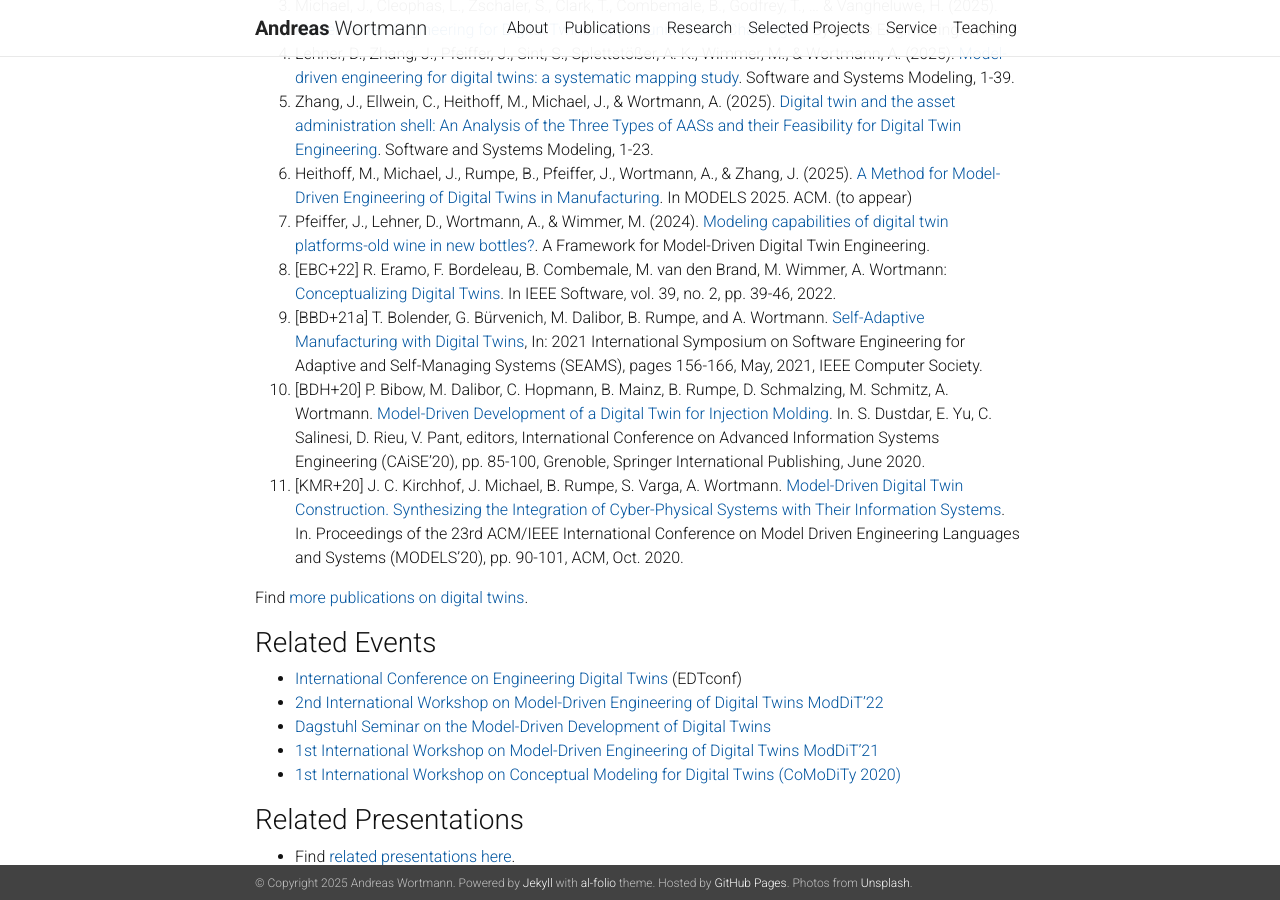
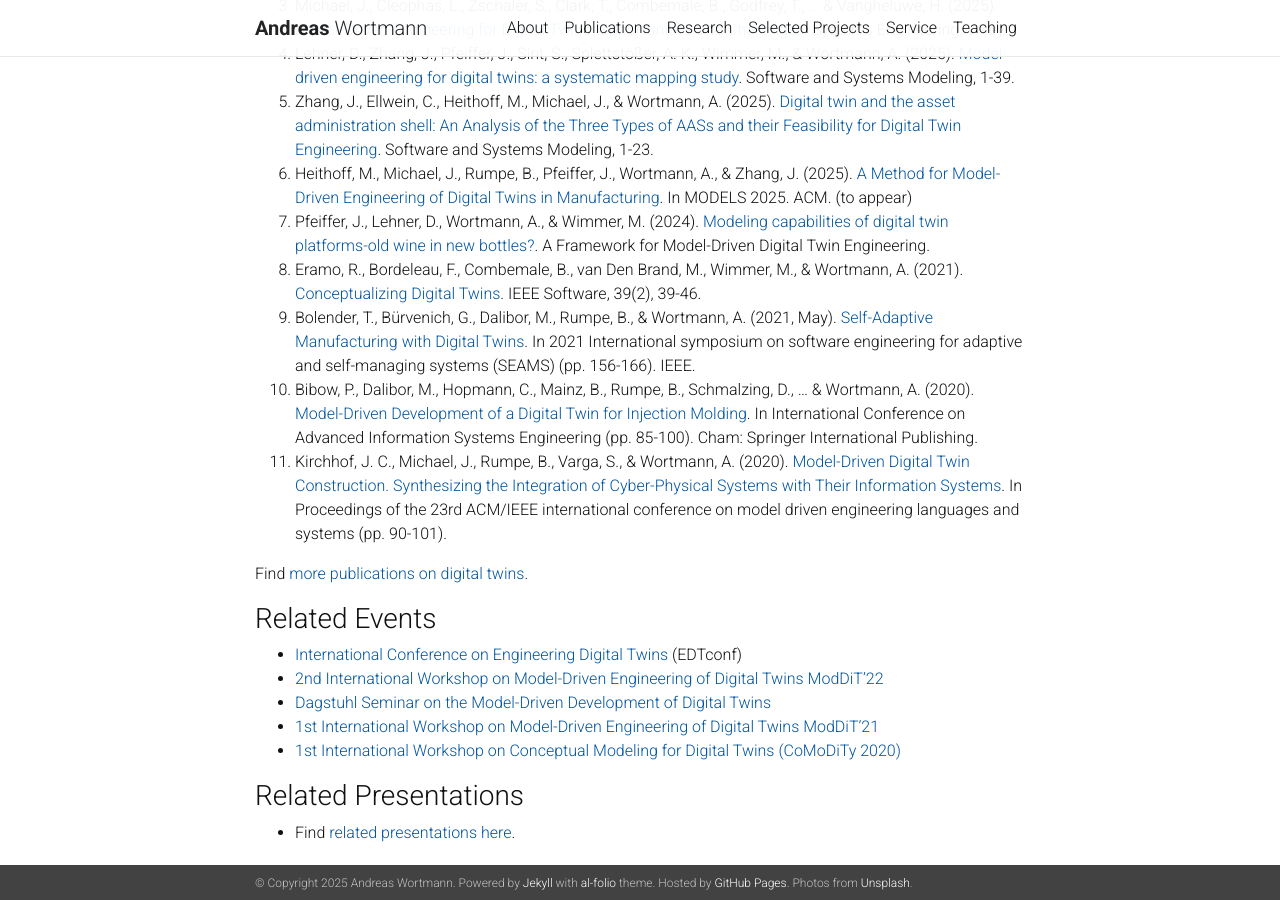
Before and after one commit to awortmann/awortmann.github.io, a Jekyll site: the page built from _pages/research/digital-twins.md, in a window 1280 px wide and 900 px high, scrolled down 1083 px. Built offline with Jekyll 4.4.1, drawn with Linux system fonts in a browser that asks for light colours; nearby versions of some CDN libraries; a style sheet for code colours, icons or effects is not loaded.

Commit message:
Minor update

```diff
--- a/_pages/research/digital-twins.md
+++ b/_pages/research/digital-twins.md
@@ -35,10 +35,11 @@ Selected publications below highlight how we leverage this notion of digital twi
 1. Zhang, J., Ellwein, C., Heithoff, M., Michael, J., & Wortmann, A. (2025). [Digital twin and the asset administration shell: An Analysis of the Three Types of AASs and their Feasibility for Digital Twin Engineering](https://link.springer.com/content/pdf/10.1007/s10270-024-01255-0.pdf). Software and Systems Modeling, 1-23.
 1. Heithoff, M., Michael, J., Rumpe, B., Pfeiffer, J., Wortmann, A., & Zhang, J. (2025). [A Method for Model-Driven Engineering of Digital Twins in Manufacturing](https://epub.uni-regensburg.de/77255/1/25_MODELS_DT_Method-2.pdf). In MODELS 2025. ACM. (to appear)
 1. Pfeiffer, J., Lehner, D., Wortmann, A., & Wimmer, M. (2024). [Modeling capabilities of digital twin platforms-old wine in new bottles?](https://epub.jku.at/obvulihs/download/pdf/11407045#page=84). A Framework for Model-Driven Digital Twin Engineering.
-1. [EBC+22] R. Eramo, F. Bordeleau, B. Combemale, M. van den Brand, M. Wimmer, A. Wortmann: [Conceptualizing Digital Twins](https://awortmann.github.io/downloads/paper/Conceptualizing_digital_twins.pdf). In IEEE Software, vol. 39, no. 2, pp. 39-46, 2022.
-1. [BBD+21a] T. Bolender, G. Bürvenich, M. Dalibor, B. Rumpe, and A. Wortmann. [Self-Adaptive Manufacturing with Digital Twins](https://awortmann.github.io/downloads/paper/Self_Adaptive_Manufacturing_with_Digital_Twins.pdf), In: 2021 International Symposium on Software Engineering for Adaptive and Self-Managing Systems (SEAMS), pages 156-166, May, 2021, IEEE Computer Society.
-1. [BDH+20] P. Bibow, M. Dalibor, C. Hopmann, B. Mainz, B. Rumpe, D. Schmalzing, M. Schmitz, A. Wortmann. [Model-Driven Development of a Digital Twin for Injection Molding](https://awortmann.github.io/downloads/paper/Model_Driven_Development_of_a_Digital_Twin_for_Injection_Molding.pdf). In. S. Dustdar, E. Yu, C. Salinesi, D. Rieu, V. Pant, editors, International Conference on Advanced Information Systems Engineering (CAiSE'20), pp. 85-100, Grenoble, Springer International Publishing, June 2020.
-1. [KMR+20] J. C. Kirchhof, J. Michael, B. Rumpe, S. Varga, A. Wortmann. [Model-Driven Digital Twin Construction. Synthesizing the Integration of Cyber-Physical Systems with Their Information Systems](https://awortmann.github.io/downloads/paper/Model_Driven_Digital_Twin_Construction__Synthesizing_the_Integration_of_Cyber_Physical_Systems_with_Their_Information_Systems.pdf). In. Proceedings of the 23rd ACM/IEEE International Conference on Model Driven Engineering Languages and Systems (MODELS'20), pp. 90-101, ACM, Oct. 2020.
+1. Eramo, R., Bordeleau, F., Combemale, B., van Den Brand, M., Wimmer, M., & Wortmann, A. (2021). [Conceptualizing Digital Twins](https://awortmann.github.io/downloads/paper/Conceptualizing_digital_twins.pdf). IEEE Software, 39(2), 39-46.
+1. Bolender, T., Bürvenich, G., Dalibor, M., Rumpe, B., & Wortmann, A. (2021, May). [Self-Adaptive Manufacturing with Digital Twins](https://awortmann.github.io/downloads/paper/Self_Adaptive_Manufacturing_with_Digital_Twins.pdf). In 2021 International symposium on software engineering for adaptive and self-managing systems (SEAMS) (pp. 156-166). IEEE.
+1. Bibow, P., Dalibor, M., Hopmann, C., Mainz, B., Rumpe, B., Schmalzing, D., ... & Wortmann, A. (2020). [Model-Driven Development of a Digital Twin for Injection Molding](https://awortmann.github.io/downloads/paper/Model_Driven_Development_of_a_Digital_Twin_for_Injection_Molding.pdf). In International Conference on Advanced Information Systems Engineering (pp. 85-100). Cham: Springer International Publishing.
+1. Kirchhof, J. C., Michael, J., Rumpe, B., Varga, S., & Wortmann, A. (2020). [Model-Driven Digital Twin Construction. Synthesizing the Integration of Cyber-Physical Systems with Their Information Systems](https://awortmann.github.io/downloads/paper/Model_Driven_Digital_Twin_Construction__Synthesizing_the_Integration_of_Cyber_Physical_Systems_with_Their_Information_Systems.pdf). In Proceedings of the 23rd ACM/IEEE international conference on model driven engineering languages and systems (pp. 90-101).
+
 
 Find [more publications on digital twins](www.wortmann.ac/p).
 
```
